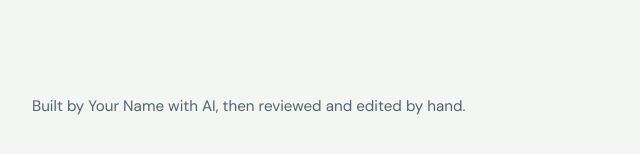
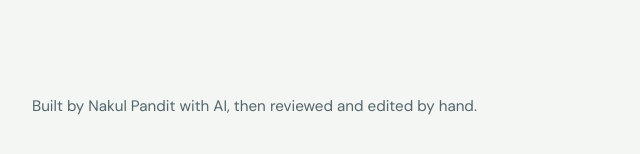
Before and after one commit to pnakul6/ai_landing, a plain HTML site: page index.html in a window 1280 px wide. Shown: the part 1171-1325 px from the top of the page, 108-748 px from the left. Drawn offline with Linux system fonts and the light colour scheme.

Commit message:
Update index.html

```diff
--- a/index.html
+++ b/index.html
@@ -86,7 +86,7 @@
     <p class="note">The page sends your text to a small server function. That function adds a task-specific instruction and calls the AI model with a secret key that never reaches the browser. It also limits input length and output size to keep costs under control.</p>
   </section>
 
-  <footer>Built by Your Name with AI, then reviewed and edited by hand.</footer>
+  <footer>Built by Nakul Pandit with AI, then reviewed and edited by hand.</footer>
 </div>
 
 <script>
```
